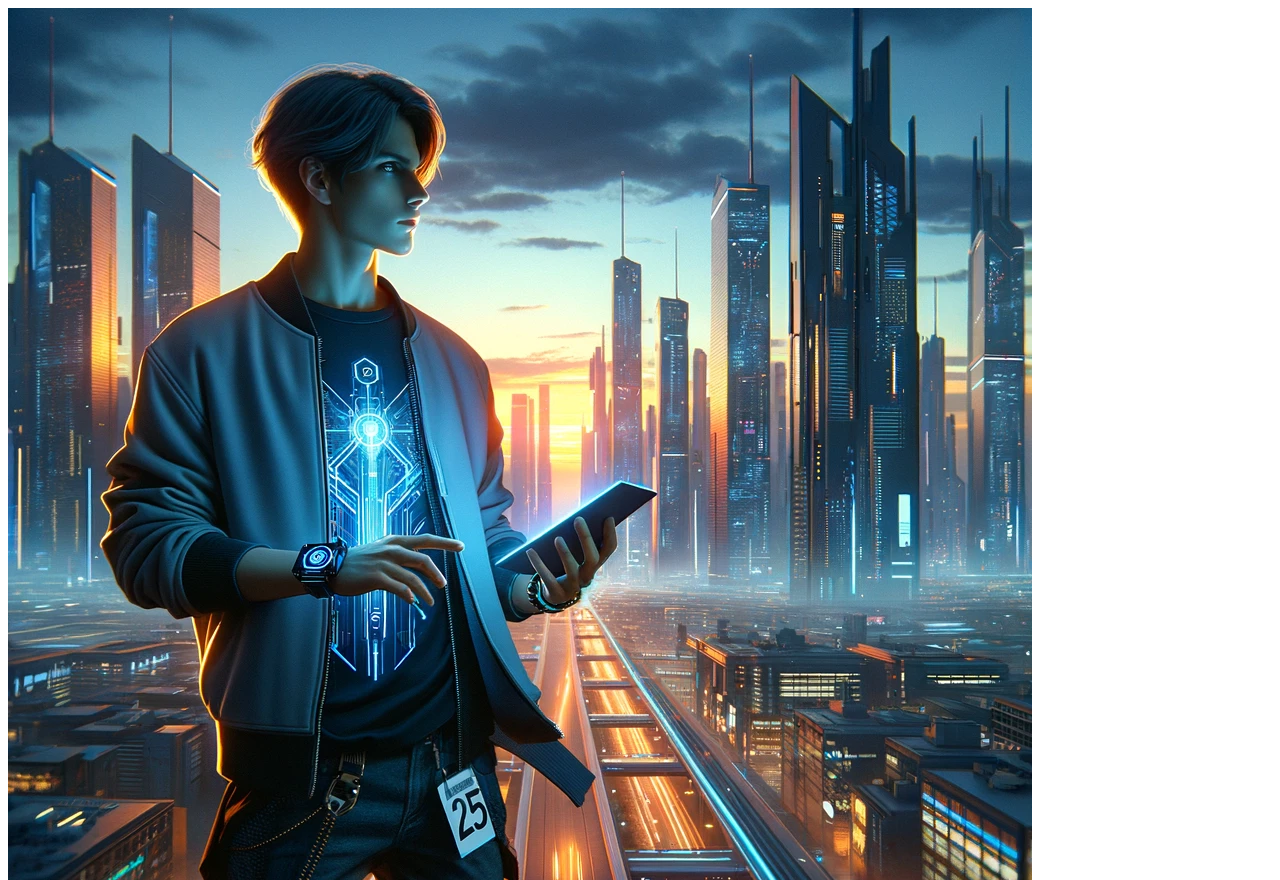
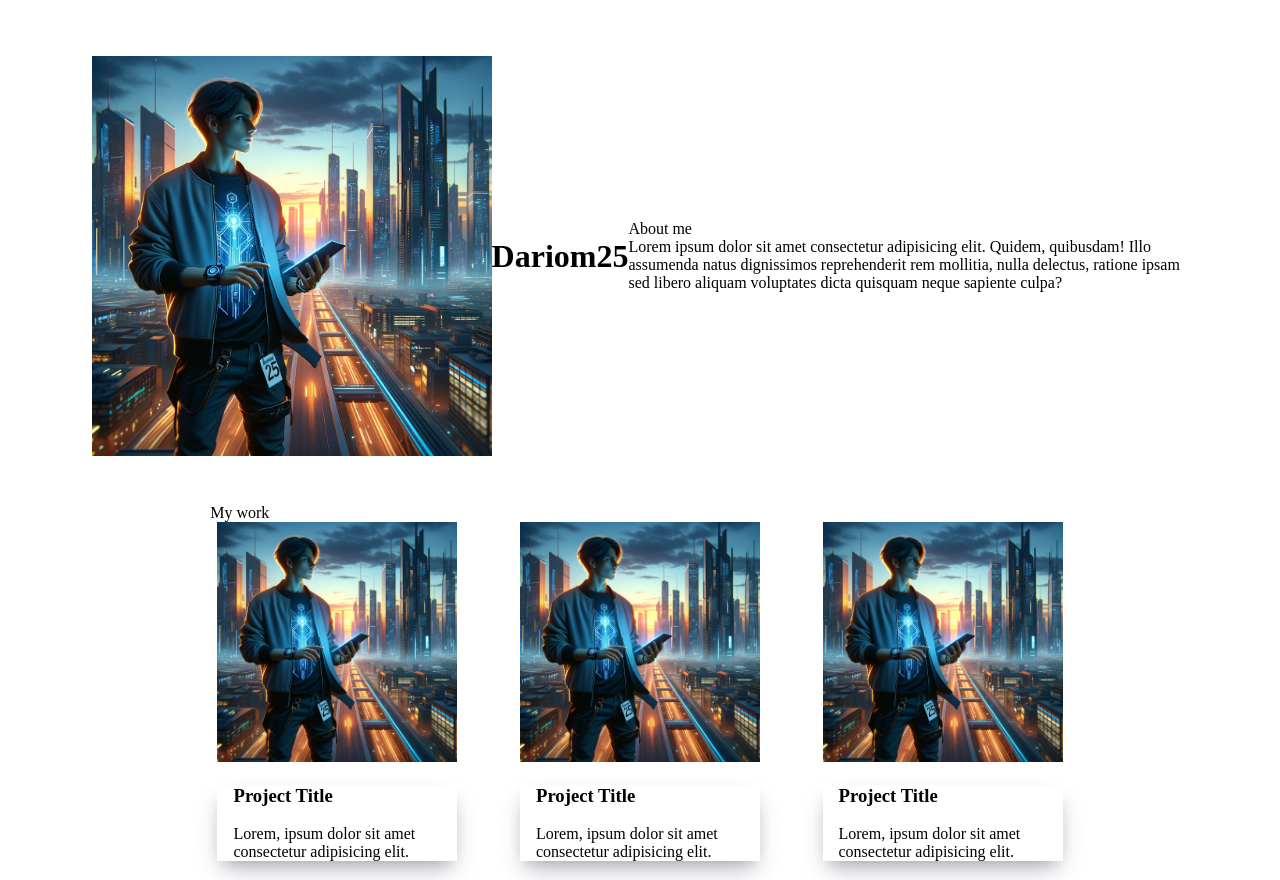
Before and after one commit to dariom25/homepage, a plain HTML site: page index.html in a window 1280 px wide. Shown: the top 880 px of the page. Drawn offline with Linux system fonts and the light colour scheme.

Commit message:
Add the basic contents of the header

```diff
--- a/header.css
+++ b/header.css
@@ -1,3 +1,19 @@
+header{
+    background-color: var(--accentuated-bg);
+}
+
 .header-content{
+    display: flex;
+    align-items: center;
+    justify-content: center;
+    padding: 3rem 0rem;
+}
 
+.header-picture{
+    max-width: 25rem;
 }
+
+.about-me{
+    max-width: 35rem;
+    background-color: var(--darker-main-bg);
+}
```
